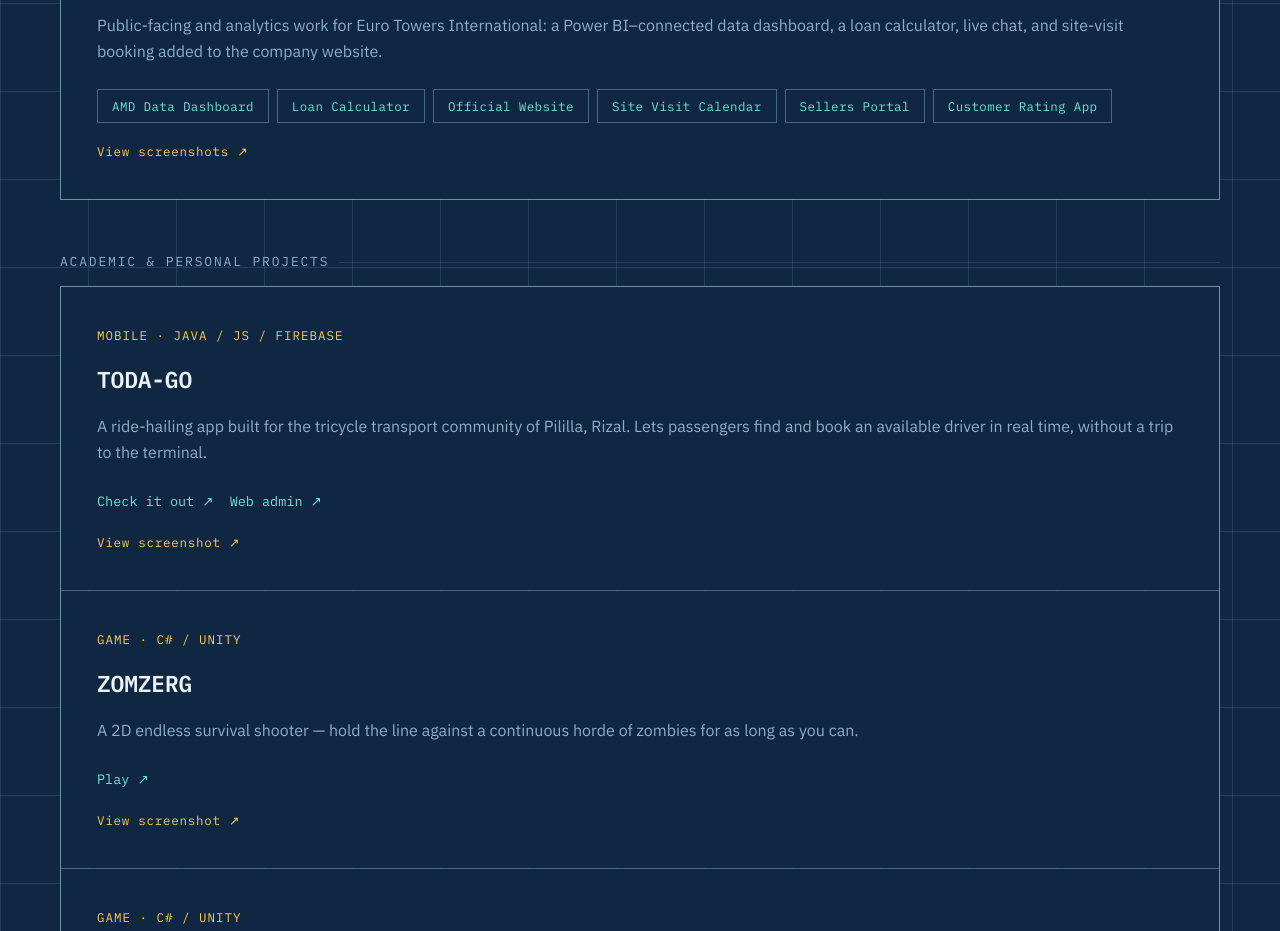
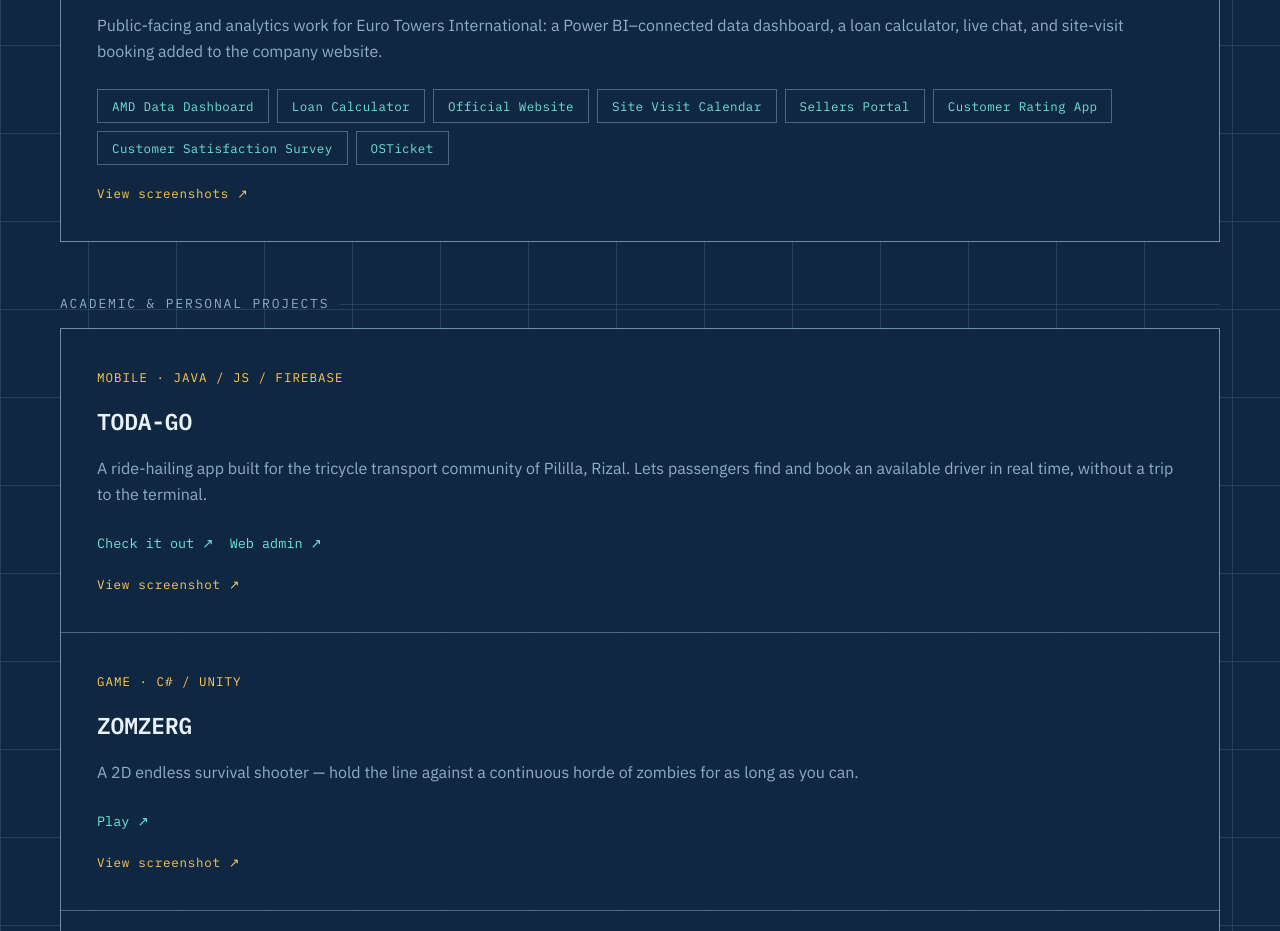
Before and after one commit to mcnobleza216/Personal-Portfolio, a website: page docs/index.html in a window 1280 px wide. Shown: the part 2307-3238 px from the top of the page. Drawn offline with Linux system fonts and the light colour scheme.

Commit message:
Update index.html

```diff
--- a/docs/index.html
+++ b/docs/index.html
@@ -122,6 +122,8 @@
         <button class="module-chip" data-gallery="eurotowers" data-module="sitevisit">Site Visit Calendar</button>
         <button class="module-chip" data-gallery="eurotowers" data-module="sellersportal">Sellers Portal</button>
         <button class="module-chip" data-gallery="eurotowers" data-module="customerrating">Customer Rating App</button>
+        <button class="module-chip" data-gallery="eurotowers" data-module="customersurvey">Customer Satisfaction Survey</button>
+        <button class="module-chip" data-gallery="eurotowers" data-module="osticket">OSTicket</button>
       </div>
       <span class="view-hint">View screenshots ↗</span>
     </div>
```
